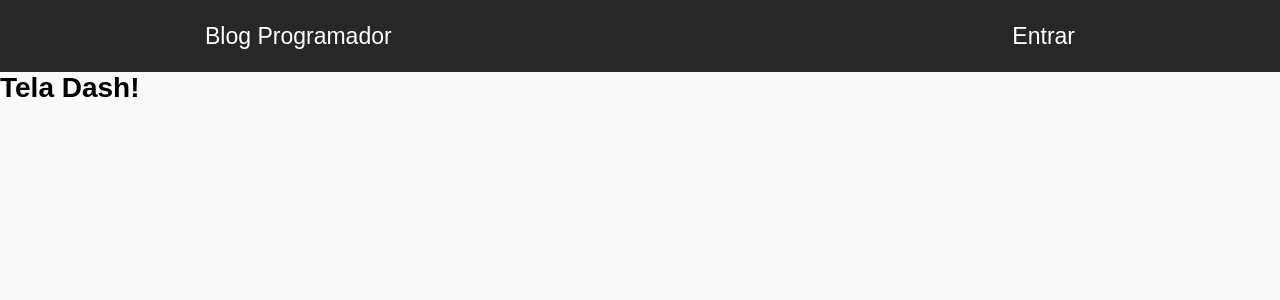
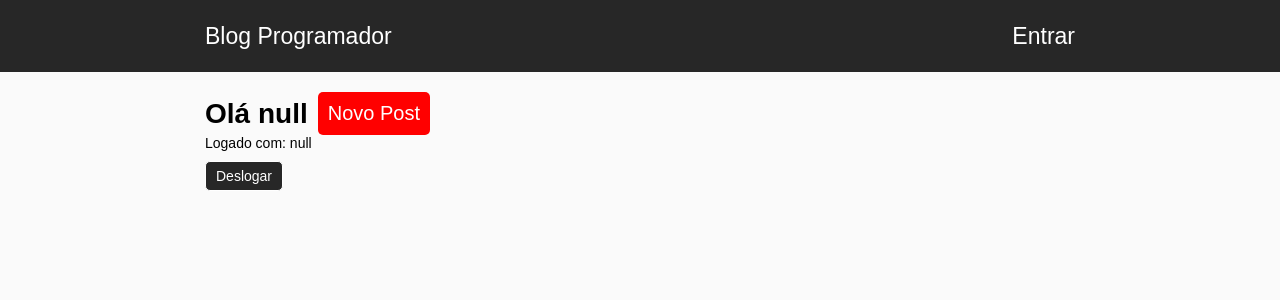
Before and after one commit to italomp/Blog-Frontend, a React (Create React App) app: page /dashboard in a window 1280 px wide. Shown: the top 300 px of the page. Built offline with nearby package versions, Linux system fonts and the light colour scheme; no server answers.

Commit message:
dashboard developed and fixed login bug

```diff
--- a/src/firebase.js
+++ b/src/firebase.js
@@ -22,6 +22,10 @@ class Firebase{
         return firebase.auth().signInWithEmailAndPassword(email, password);
     }
 
+    logout(){
+        return firebase.auth().signOut();
+    }
+
     async register(nome, email, password){
         //registering user into Autentication and geting uid user.
         await firebase.auth().createUserWithEmailAndPassword(email, password);
@@ -44,6 +48,21 @@ class Firebase{
         /*exp1 && exp2 retorna exp1 se exp1 for false ou falsy, ou exp2 caso contrário*/
         return auth.currentUser && auth.currentUser.email;
     }
+
+    async getTheNameOfTheCurrentUser(){
+        let userName, uid;
+        let auth = firebase.auth();
+        let database = firebase.database();
+        if(!auth.currentUser){
+            return null;
+        }
+        uid = auth.currentUser.uid;
+        await database.ref("usuarios").child(uid).once("value", snapshot => {
+            userName = snapshot.val().nome;
+        });
+        return userName;
+    }
+
 }
 
 //exporting a new firebase instance
--- /dev/null
+++ b/src/pages/Dashboard/dashboard.css
@@ -0,0 +1,32 @@
+div#dashboard{
+    max-width: 930px;
+    margin: 20px auto;
+    padding: 0 30px;
+}
+
+div#dashboard .user-info{
+    display: flex;
+    align-items: center;
+}
+
+div#dashboard .user-info a{
+    margin: 0px 10px;
+    padding: 10px;
+    border-radius: 5px;
+    font-size: 20px;
+    background-color: red;
+    color: white;
+    text-decoration: none;
+}
+
+div#dashboard button{
+    height: 30px;
+    margin: 10px 0px;
+    padding: 0px 10px;
+    background-color: #272727;
+    color: white;
+    border: 1px solid #fff;
+    border-radius: 5px;
+    cursor: pointer;
+    font-size: 14px;
+}
--- a/src/pages/Dashboard/index.js
+++ b/src/pages/Dashboard/index.js
@@ -1,15 +1,61 @@
 import { Component } from 'react';
+import { Link, withRouter } from 'react-router-dom';
+import firebase from './../../firebase';
+import './dashboard.css';
 
 class Dashboard extends Component{
 
+    constructor(props){
+        super(props)
+        this.state = {
+            name: localStorage.userName,
+            email: localStorage.userEmail
+        }
+        this.logout = this.logout.bind(this);
+        this.updateUserDatasIntoLocalStorage = this.updateUserDatasIntoLocalStorage.bind(this);
+    }
+
+    async componentDidMount(){
+        if(!firebase.getCurrentUser){
+            this.props.history.replace("/login");
+            return null;
+        }
+        this.updateUserDatasIntoLocalStorage();
+    }
+
+    async updateUserDatasIntoLocalStorage(){
+        localStorage.userEmail = firebase.getCurrentUser();
+        localStorage.userName = await firebase.getTheNameOfTheCurrentUser();
+        this.setState({
+            name: localStorage.userName,
+            email: localStorage.userEmail
+        });
+    }
+
+    async logout(){
+        await firebase.logout()
+        .catch(error => {
+            console.log(error.message);
+        });
+        localStorage.removeItem("userName");
+        localStorage.removeItem("userEmail");
+        this.props.history.push("/");
+    }
+
     render(){
         return(
-            <div>
-                <h1>Tela Dash!</h1>
+            <div id="dashboard">
+                <div className="user-info">
+                    <h1>Olá {this.state.name}</h1>
+                    <Link to="/dashboard/new">Novo Post</Link>
+                </div>
+                <p>Logado com: {this.state.email}</p>
+                <button onClick={this.logout}>Deslogar</button>
             </div>
 
         );
     }
 }
 
-export default Dashboard;
+//exporting with withRouter to can access the history object
+export default withRouter(Dashboard);
--- a/src/pages/Login/login.css
+++ b/src/pages/Login/login.css
@@ -18,11 +18,12 @@ form#login input{
 }
 
 form#login button{
+    height: 40px;
     padding: 10px 20px;
     border-radius: 5px;
     background-color: #272727;
     color: #fff;
-    font-size: 18px;
+    font-size: 16px;
     font-weight: bold;
     cursor: pointer;
 }
```
